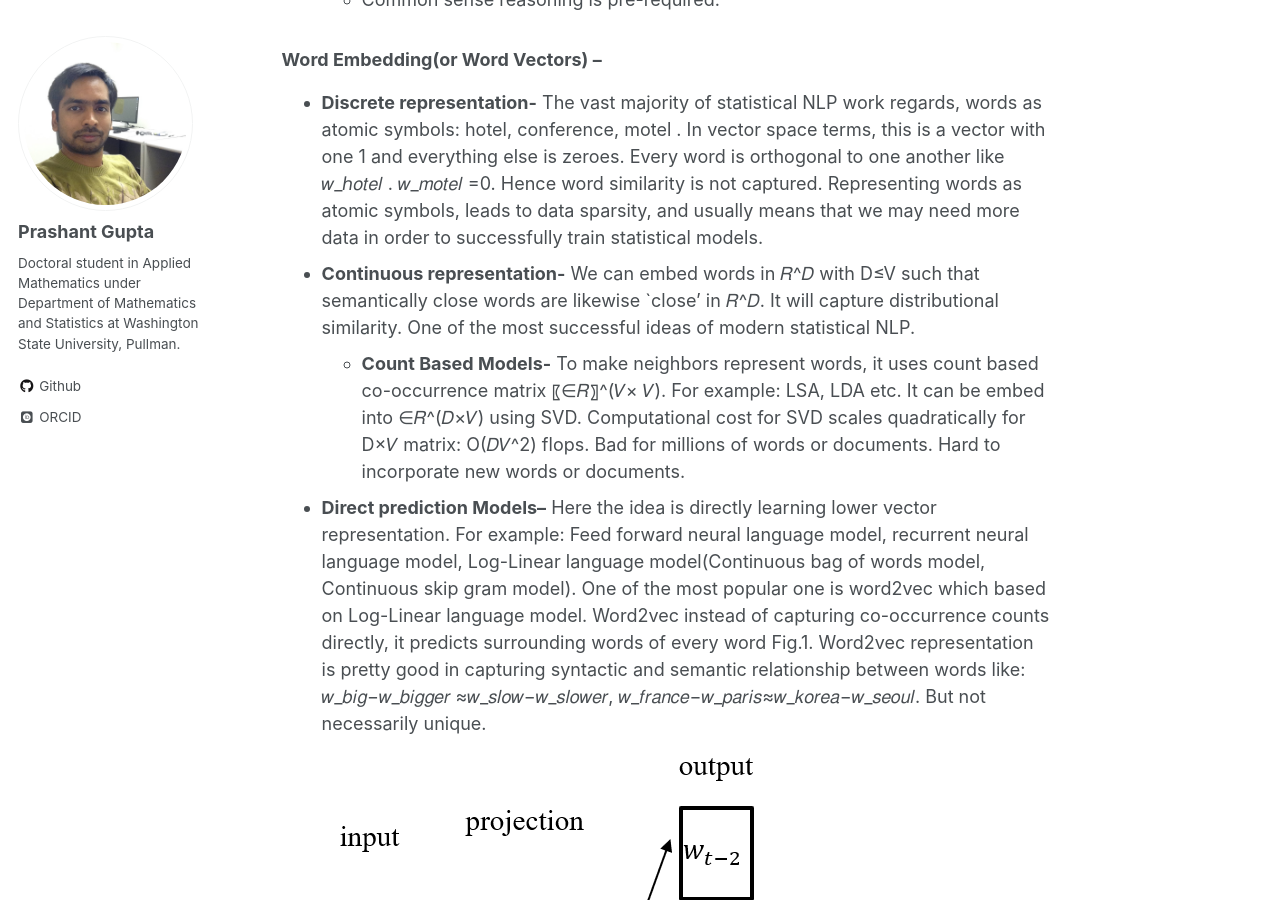
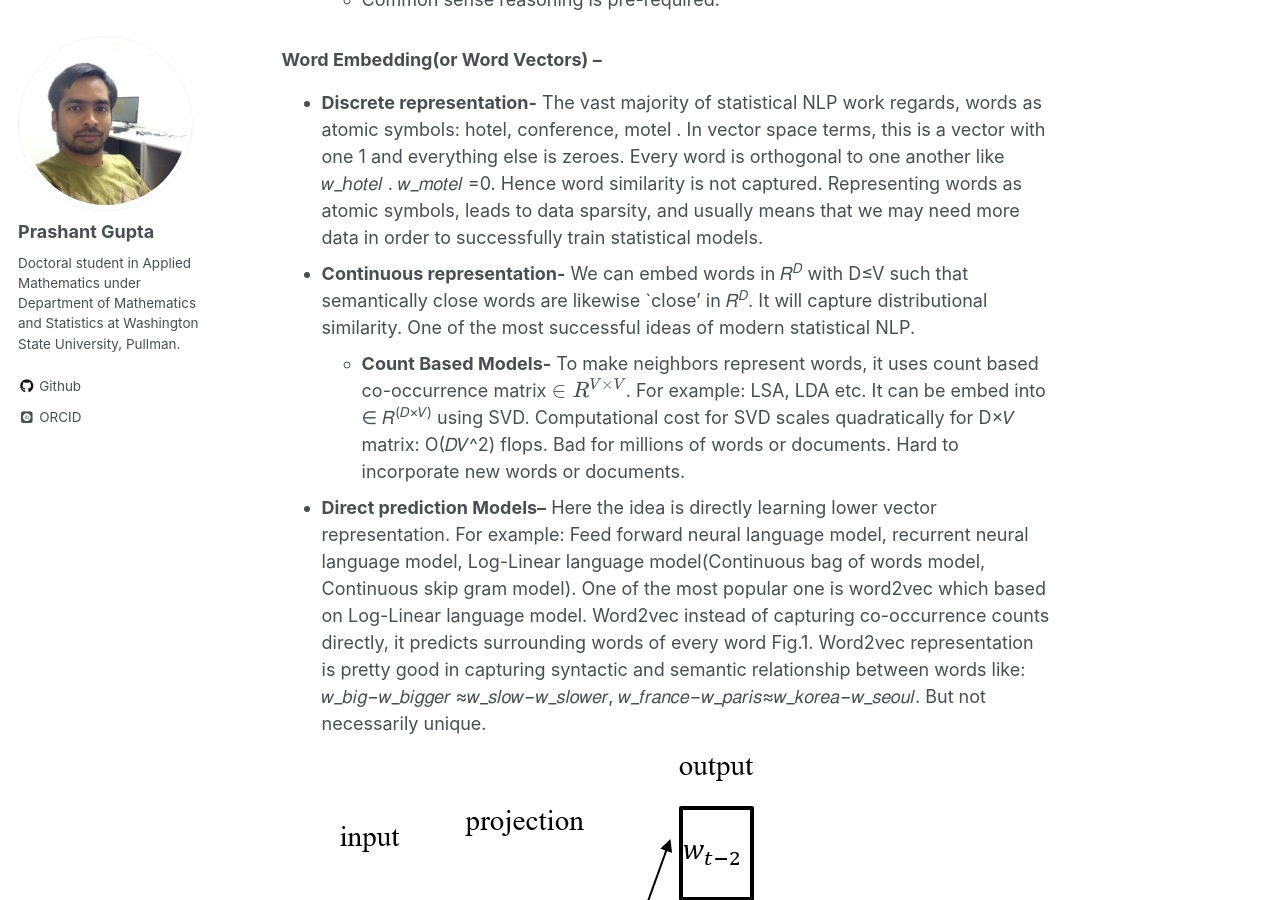
Before and after one commit to pragup/pragup.github.io, a Jekyll site: the page built from _posts/2017-04-23-Sentence-Classification.md, in a window 1280 px wide and 900 px high, scrolled down 853 px. Built offline with Jekyll 4.4.1, drawn with Linux system fonts in a browser that asks for light colours; some web fonts are replaced; formulas are drawn with MathJax 3.

Commit message:
no message

```diff
--- a/_posts/2017-04-23-Sentence-Classification.md
+++ b/_posts/2017-04-23-Sentence-Classification.md
@@ -25,8 +25,8 @@ BACKGROUND
 
 ### Word Embedding(or Word Vectors) – ###
 * **Discrete representation-** The vast majority of statistical NLP work regards, words as atomic symbols: hotel, conference, motel . In vector space terms, this is a vector with one 1 and everything else is zeroes. Every word is orthogonal to one another like 𝑤_ℎ𝑜𝑡𝑒𝑙 . 𝑤_𝑚𝑜𝑡𝑒𝑙  =0. Hence word similarity is not captured. Representing words as atomic symbols, leads to data sparsity, and usually means that we may need more data in order to successfully train statistical models.
-* **Continuous representation-** We can embed words in 𝑅^𝐷 with D≤V such that semantically close words are likewise `close' in 𝑅^𝐷. It will capture distributional similarity. One of the most successful ideas of modern statistical NLP.
-	* **Count Based Models-** To make  neighbors  represent words, it uses count based co-occurrence matrix 〖∈𝑅〗^(𝑉× 𝑉). For example: LSA, LDA etc. It can be embed into ∈𝑅^(𝐷×𝑉)  using SVD. Computational cost for SVD scales quadratically for D×𝑉 matrix: O(𝐷𝑉^2) flops. Bad for millions of words or documents. Hard to incorporate new words or documents.
+* **Continuous representation-** We can embed words in 𝑅<sup>𝐷</sup> with D≤V such that semantically close words are likewise `close' in 𝑅<sup>𝐷</sup>. It will capture distributional similarity. One of the most successful ideas of modern statistical NLP.
+	* **Count Based Models-** To make  neighbors  represent words, it uses count based co-occurrence matrix $\in 𝑅^{𝑉 × 𝑉}$. For example: LSA, LDA etc. It can be embed into ∈ 𝑅<sup>(𝐷×𝑉)</sup>  using SVD. Computational cost for SVD scales quadratically for D×𝑉 matrix: O(𝐷𝑉^2) flops. Bad for millions of words or documents. Hard to incorporate new words or documents.
 * **Direct prediction Models–** Here the idea is directly learning lower vector representation. For example: Feed forward neural language model, recurrent neural language model, Log-Linear language model(Continuous bag of words model, Continuous skip gram model). One of the most popular one is word2vec which based on Log-Linear language model. Word2vec instead of capturing co-occurrence counts directly, it predicts surrounding words of every word Fig.1. Word2vec representation is pretty good in capturing syntactic  and semantic relationship between words like: 𝑤_𝑏𝑖𝑔−𝑤_𝑏𝑖𝑔𝑔𝑒𝑟  ≈𝑤_𝑠𝑙𝑜𝑤−𝑤_𝑠𝑙𝑜𝑤𝑒𝑟, 𝑤_𝑓𝑟𝑎𝑛𝑐𝑒−𝑤_𝑝𝑎𝑟𝑖𝑠≈𝑤_𝑘𝑜𝑟𝑒𝑎−𝑤_𝑠𝑒𝑜𝑢𝑙. But not necessarily unique.
 ![First Figure 1]( https://pragup.github.io/images/Sentence-Classification-Figure_1.png )
 
```
